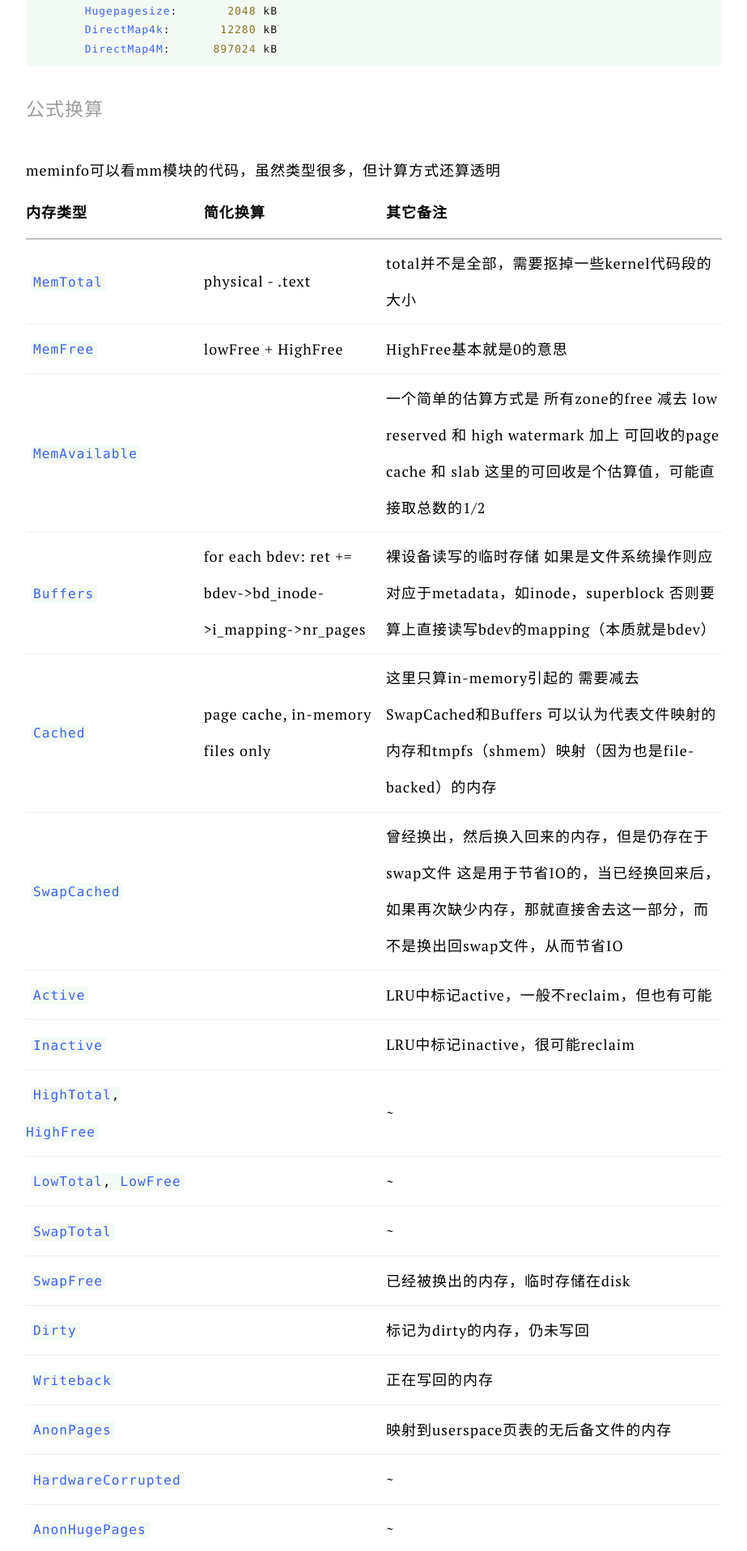
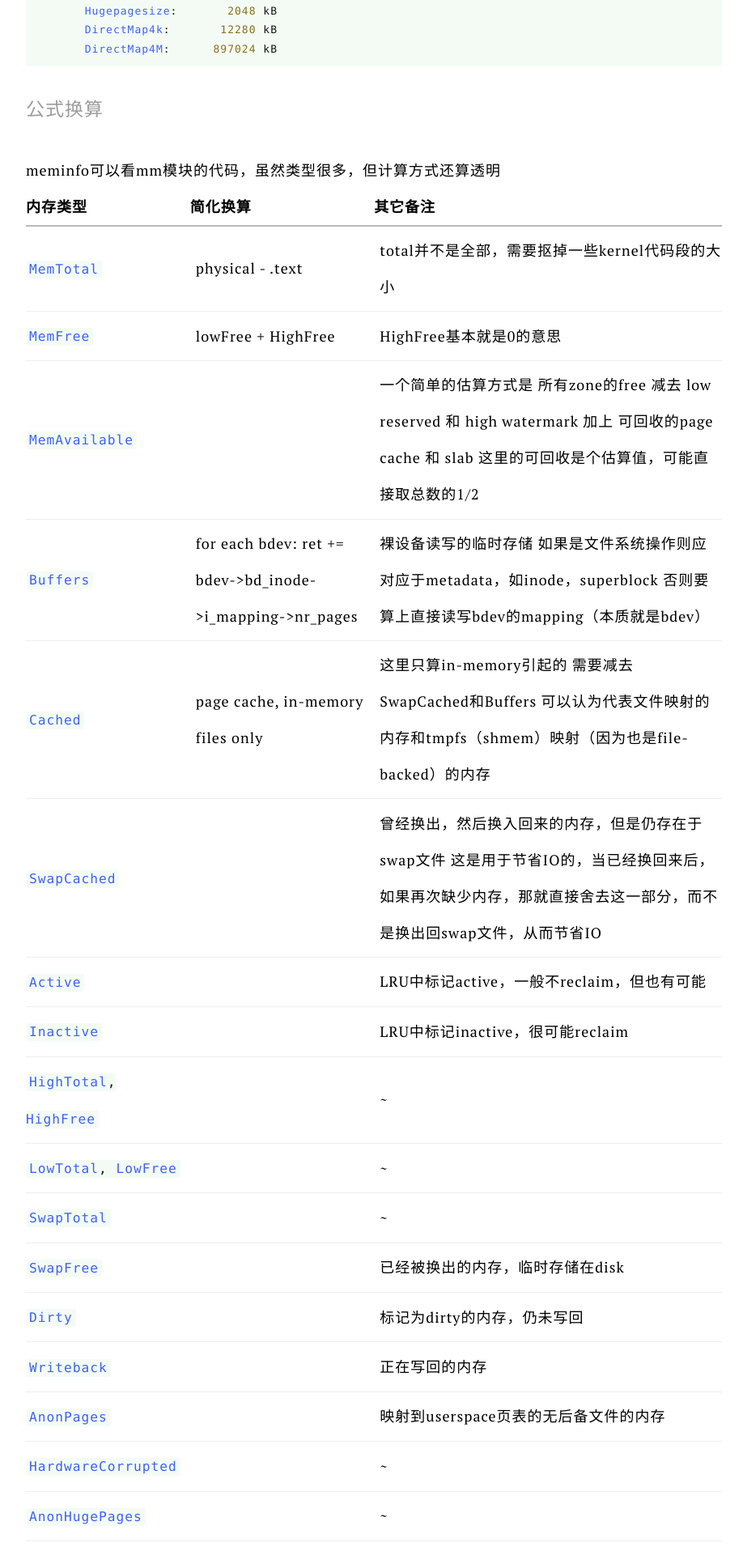
Before and after one commit to Caturra000/Caturra000.github.io, a Jekyll site: the page built from _posts/2022/2022-11-21-memory-info.md, in a window 1280 px wide. Shown: the part 1274-3190 px from the top of the page at 81% size, without its empty margins (178-1101 px from the left). Built offline with Jekyll 4.4.1, drawn with Linux system fonts in a browser that asks for light colours.

Commit message:
update style: code, th

```diff
--- a/style/style.css
+++ b/style/style.css
@@ -294,7 +294,6 @@ code {
   box-shadow: inset 1px 1px #FFF;
   background: #FFF;
   color: #6b747f;
-  margin: 0 5px 0 5px;
 }
 
 pre {
@@ -416,11 +415,9 @@ img {
 
 .content thead th {
 	border-bottom: 2px solid #bbb;
-	padding-bottom: 0.5em;
 }
 
 .content th {
-	padding: 0.4em;
 	text-align: left;
 }
 
```
